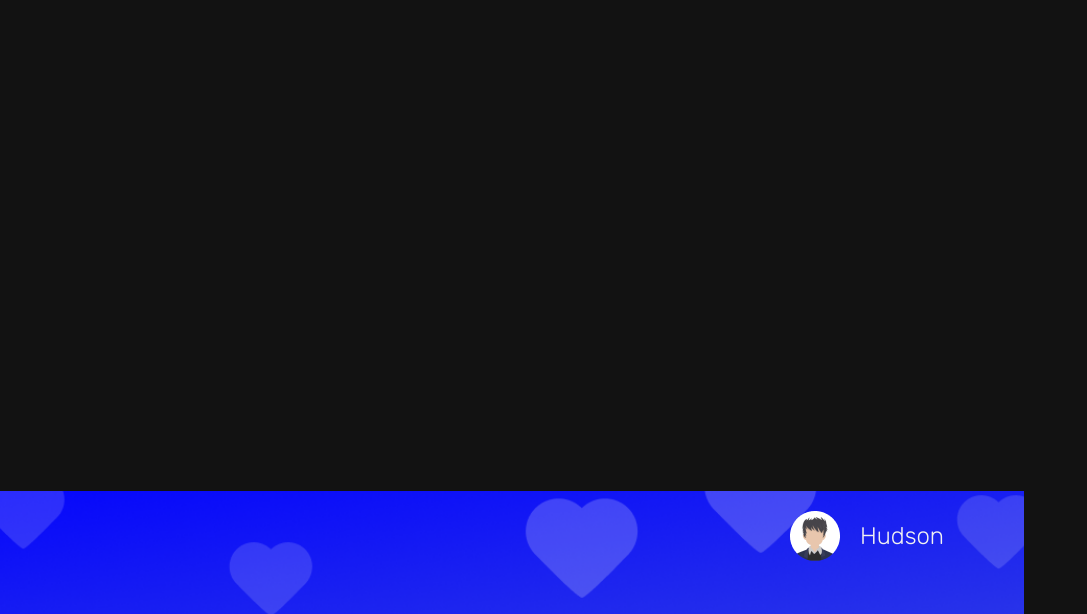
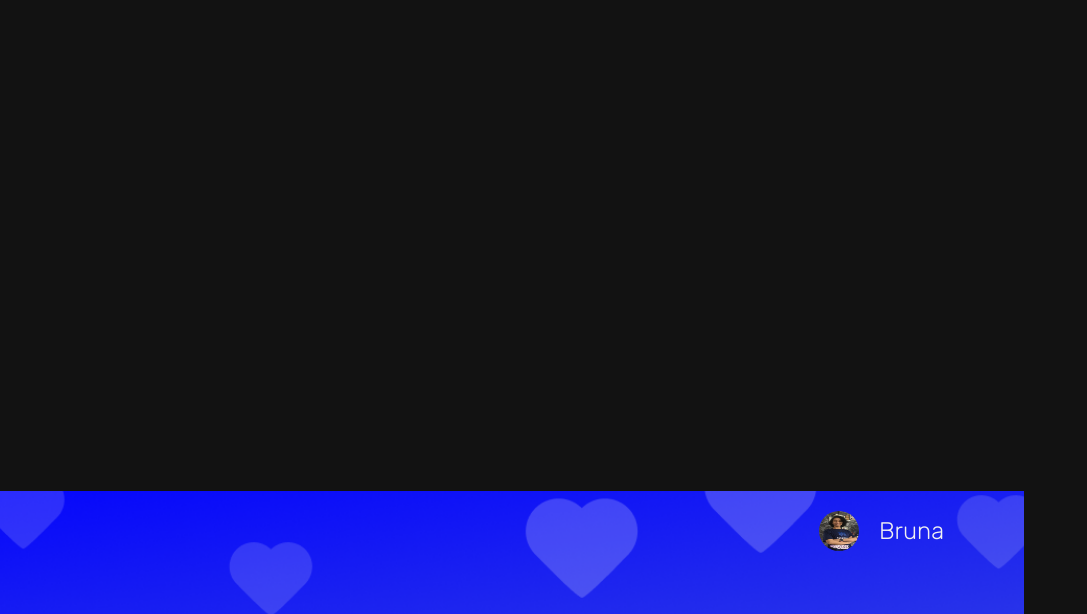
Before and after one commit to BrunaAlmeidaNunes/maratona-kenziefy, a plain HTML site: page index.html in a window 1280 px wide. Shown: the part 202-816 px from the top of the page, without its empty margins (0-1087 px from the left). Drawn offline with Linux system fonts and the light colour scheme.

Commit message:
alt nome e foto

```diff
--- a/index.html
+++ b/index.html
@@ -69,8 +69,8 @@
                 <header class="cabecalho">
 
                     <div class="user">
-                        <img src="./src/img/user.png" alt="Usuário">
-                        <h2>Hudson</h2>
+                        <img src="./src/img/Bruna.png" alt="Usuário">
+                        <h2>Bruna</h2>
                     </div>
 
                     <div class="qtdMusicas">
--- a/src/css/style.css
+++ b/src/css/style.css
@@ -80,9 +80,14 @@ main{
     display: flex;
     align-items: center;
     float: right;
+
 }
 .user > img{
     margin-right: 20px;
+    background-size: 30px;
+    width: 40px;
+  height: 40px;
+  border-radius: 50px;
 }
 .user > h2{
     font-weight: lighter;
```
Also changed, not shown: src/img/Bruna.png (added).
